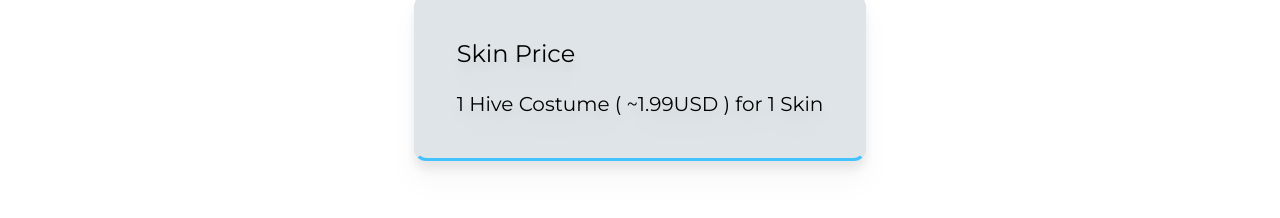
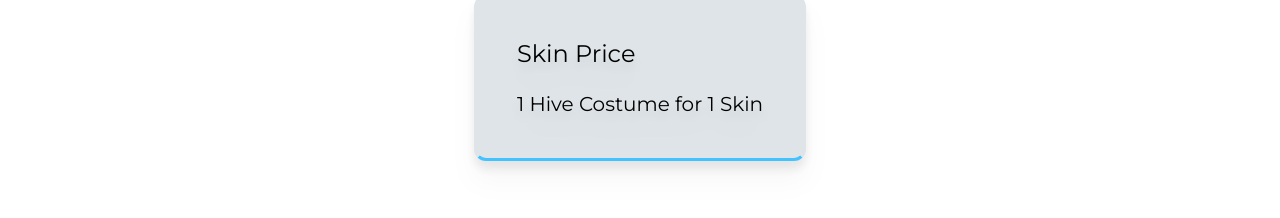
Before and after one commit to Zytha/xdscho, a plain HTML site: page index.html in a window 1280 px wide. Shown: the part 407-625 px from the top of the page. Drawn offline with nearby package versions, Linux system fonts and the light colour scheme.

Commit message:
remove price

```diff
--- a/index.html
+++ b/index.html
@@ -24,7 +24,7 @@
         <div class="flex justify-center">
             <div class="bg-[#DEE4E7] p-[2.5rem] border-[#DEE4E7] border-[3px] border-b-[#42C2FF] rounded-xl drop-shadow-xl">
                 <h1 class="text-[#000] text-2xl text-left font-normal hover:underline cursor-pointer drop-shadow-xl">Skin Price</h1>
-                <p class="text-[#000] text-xl text-left font-normal pt-[1.25rem] drop-shadow-xl">1 Hive Costume ( ~1.99USD ) for 1 Skin</p>
+                <p class="text-[#000] text-xl text-left font-normal pt-[1.25rem] drop-shadow-xl">1 Hive Costume for 1 Skin</p>
             </div>
         </div>
 
```
